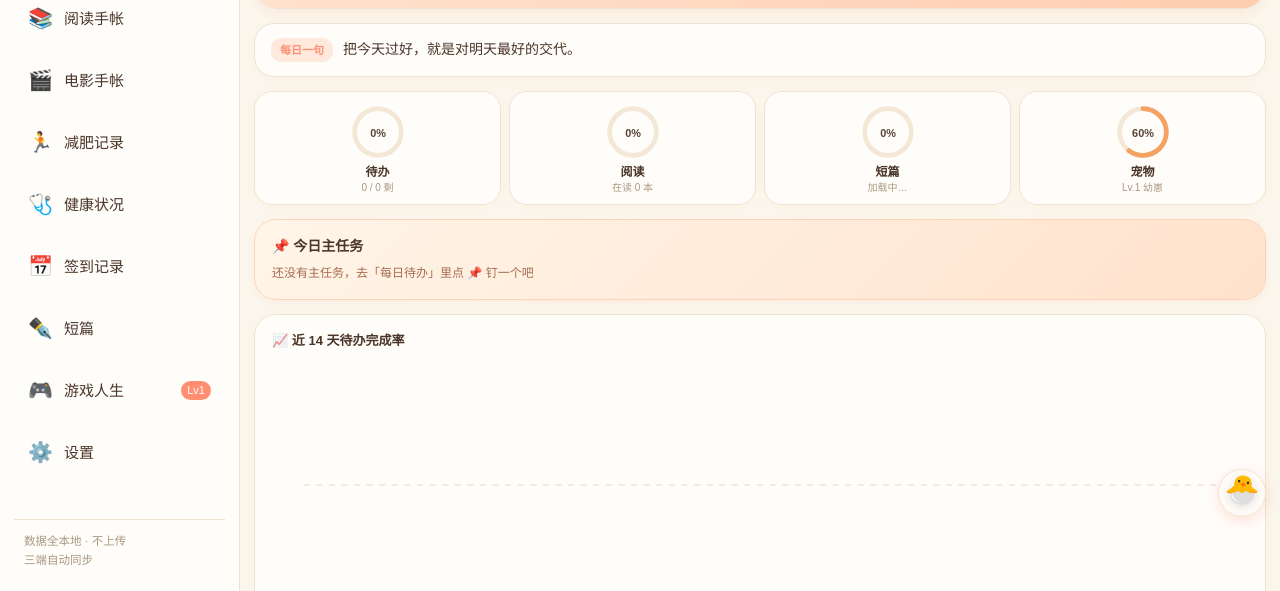
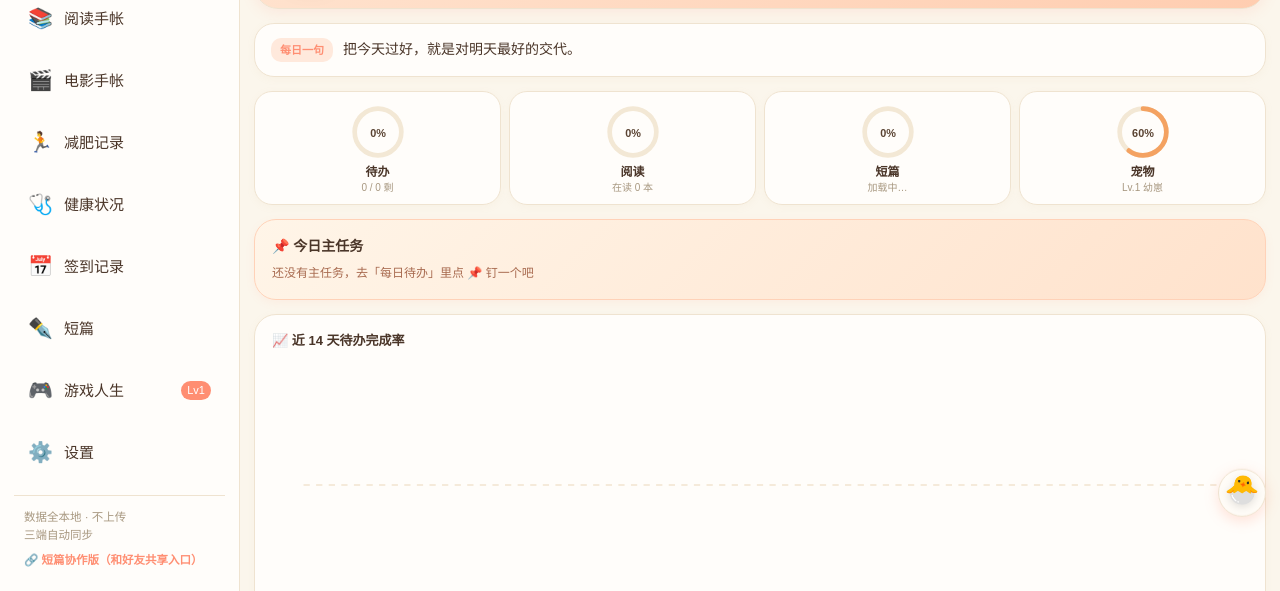
Before and after one commit to lmy1992-cpu/rise-life, a plain HTML site: page 整体工作台.html in a window 1280 px wide. Shown: the part 209-800 px from the top of the page. Drawn offline with nearby package versions, Linux system fonts and the light colour scheme; a script that the page names is missing.

Commit message:
add 协作版入口到侧栏

```diff
--- a/整体工作台.html
+++ b/整体工作台.html
@@ -432,7 +432,7 @@ if('serviceWorker' in navigator){window.addEventListener('load',function(){navig
   <aside class="shell-side">
     <div class="shell-logo"><span class="d"></span>🌟 崛起吧人生</div>
     <nav class="snav" id="snav"></nav>
-    <div class="shell-foot">数据全本地 · 不上传<br>三端自动同步</div>
+    <div class="shell-foot">数据全本地 · 不上传<br>三端自动同步<br><a href="./duanpian-collab.html" target="_blank" rel="noopener" style="color:var(--brand);text-decoration:none;font-weight:600;display:inline-block;margin-top:6px">🔗 短篇协作版（和好友共享入口）</a></div>
   </aside>
   <!-- 手机顶栏（手机态显示） -->
   <header class="appbar">
```
